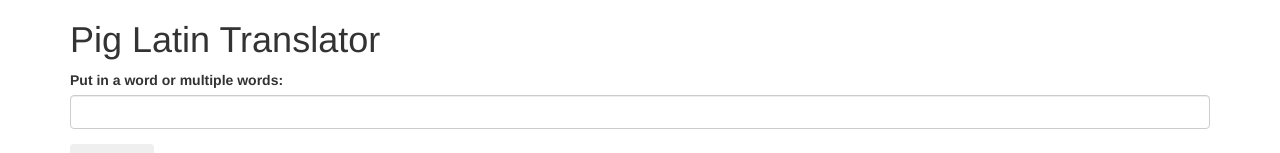
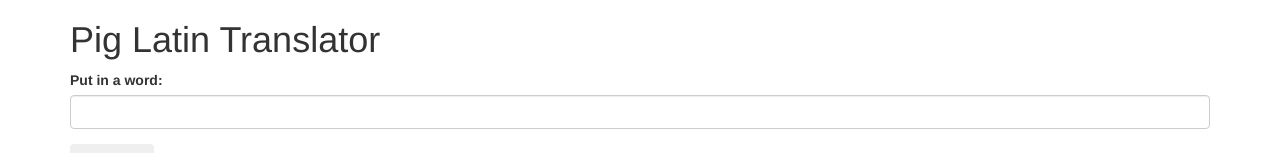
Before and after one commit to silvermistshadow/piglatin, a plain HTML site: page index.html in a window 1280 px wide. Shown: the top 153 px of the page. Drawn offline with Linux system fonts and the light colour scheme.

Commit message:
clarified UI text

```diff
--- a/index.html
+++ b/index.html
@@ -13,7 +13,7 @@
       <h1>Pig Latin Translator</h1>
       <form id="formOne">
         <div class="form-group">
-          <label for="input">Put in a word or multiple words:</label>
+          <label for="input">Put in a word:</label>
           <input id="input" type="text" class="form-control" required>
         </div>
         <button type="submit" class="btn">Translate</button>
```
